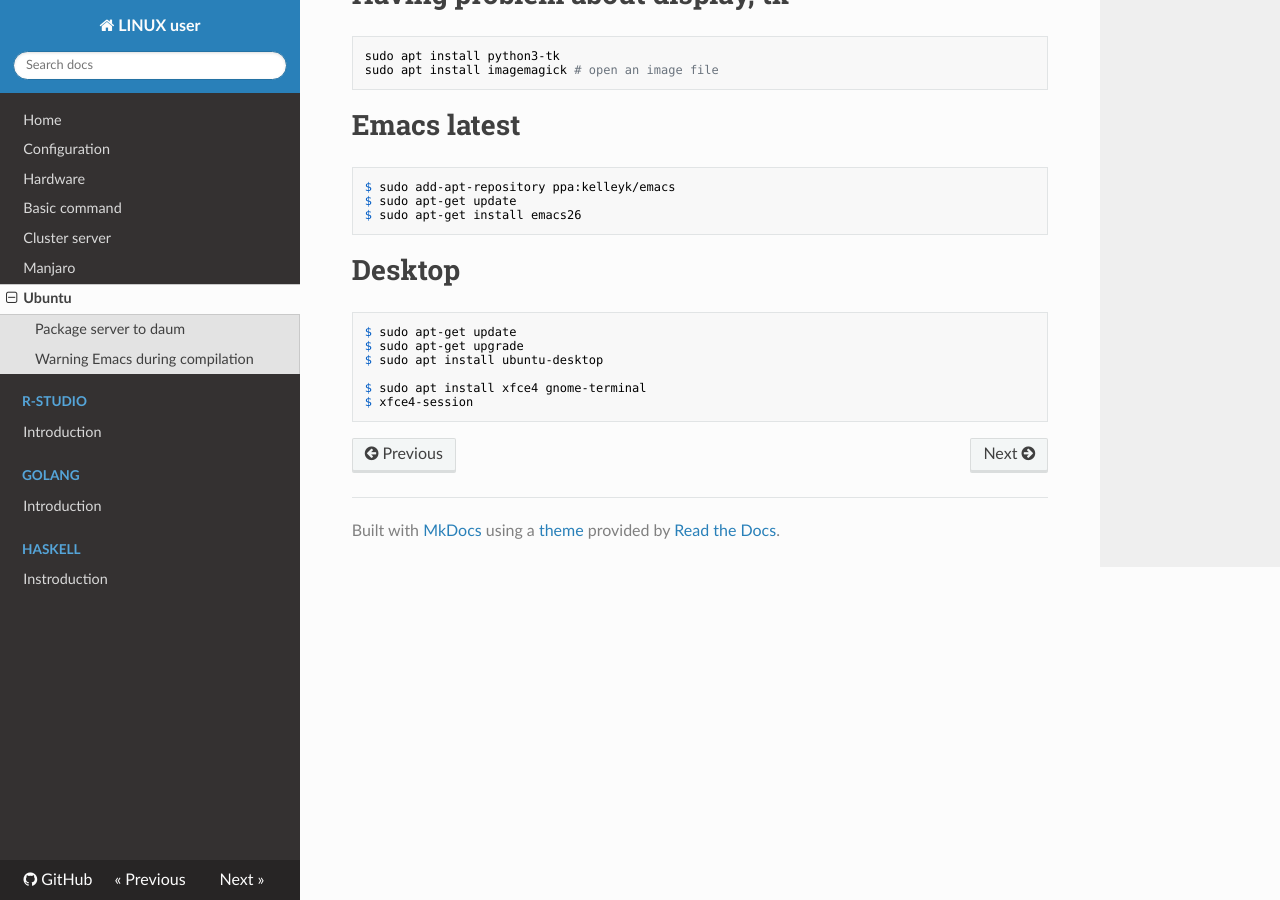
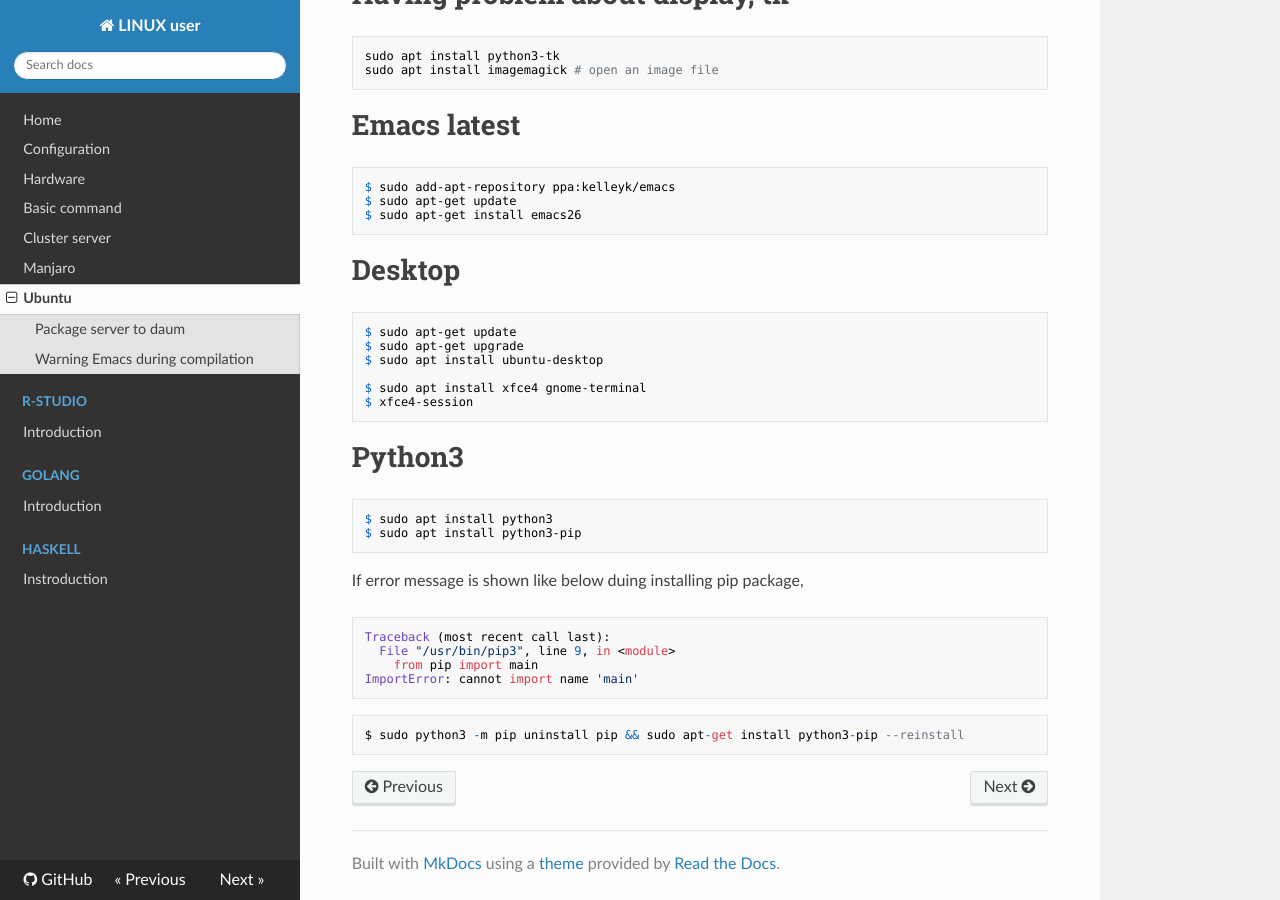
Before and after one commit to WonyoungCho/LINUX, an MkDocs documentation site: the page built from docs/ubuntu_conf.md, in a window 1280 px wide and 900 px high, scrolled down 675 px. Built offline with MkDocs 1.6.1, drawn with Linux system fonts in a browser that asks for light colours; nearby versions of some CDN libraries; old or Windows-style settings are respelled for this version of MkDocs.

Commit message:
Update ubuntu_conf.md

````diff
--- a/docs/ubuntu_conf.md
+++ b/docs/ubuntu_conf.md
@@ -54,3 +54,20 @@ $ sudo apt install ubuntu-desktop
 $ sudo apt install xfce4 gnome-terminal
 $ xfce4-session
 ```
+
+# Python3
+```
+$ sudo apt install python3
+$ sudo apt install python3-pip
+```
+
+If error message is shown like below duing installing pip package,
+```
+Traceback (most recent call last):
+  File "/usr/bin/pip3", line 9, in <module>
+    from pip import main
+ImportError: cannot import name 'main'
+```
+```
+$ sudo python3 -m pip uninstall pip && sudo apt-get install python3-pip --reinstall
+```
````
